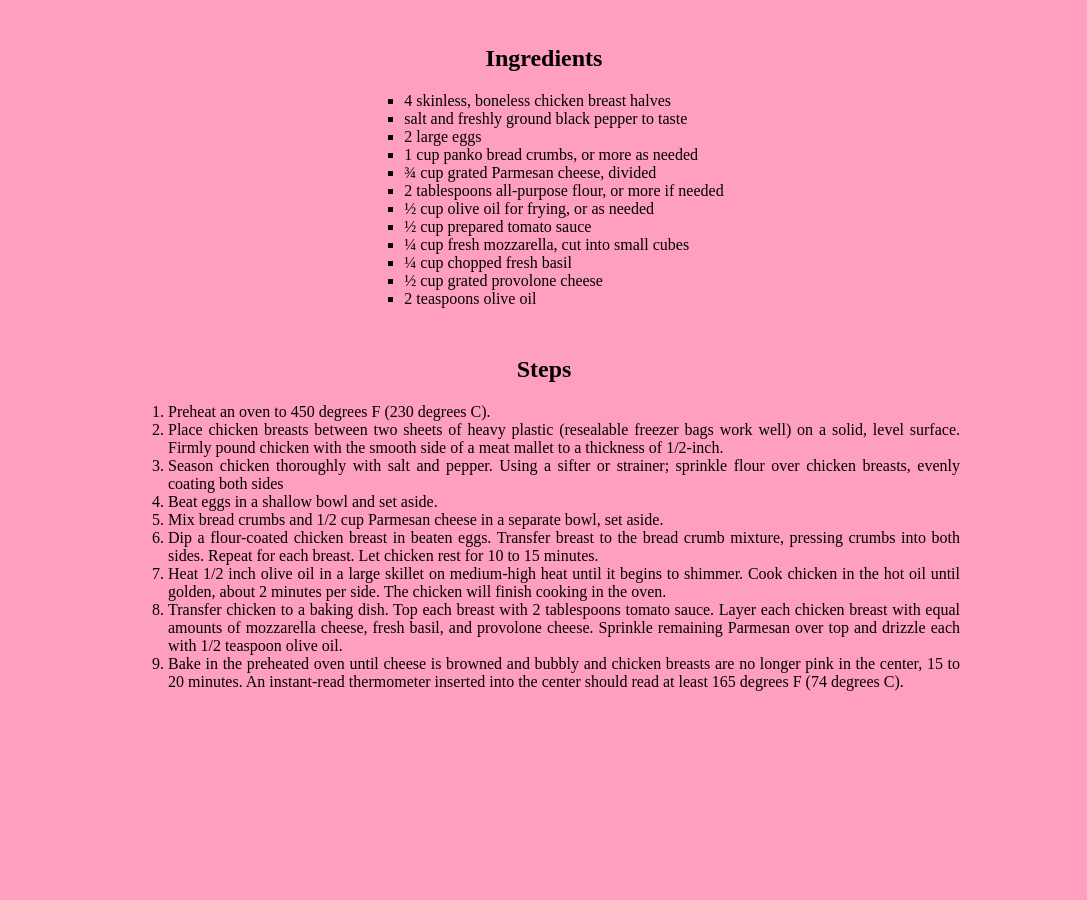
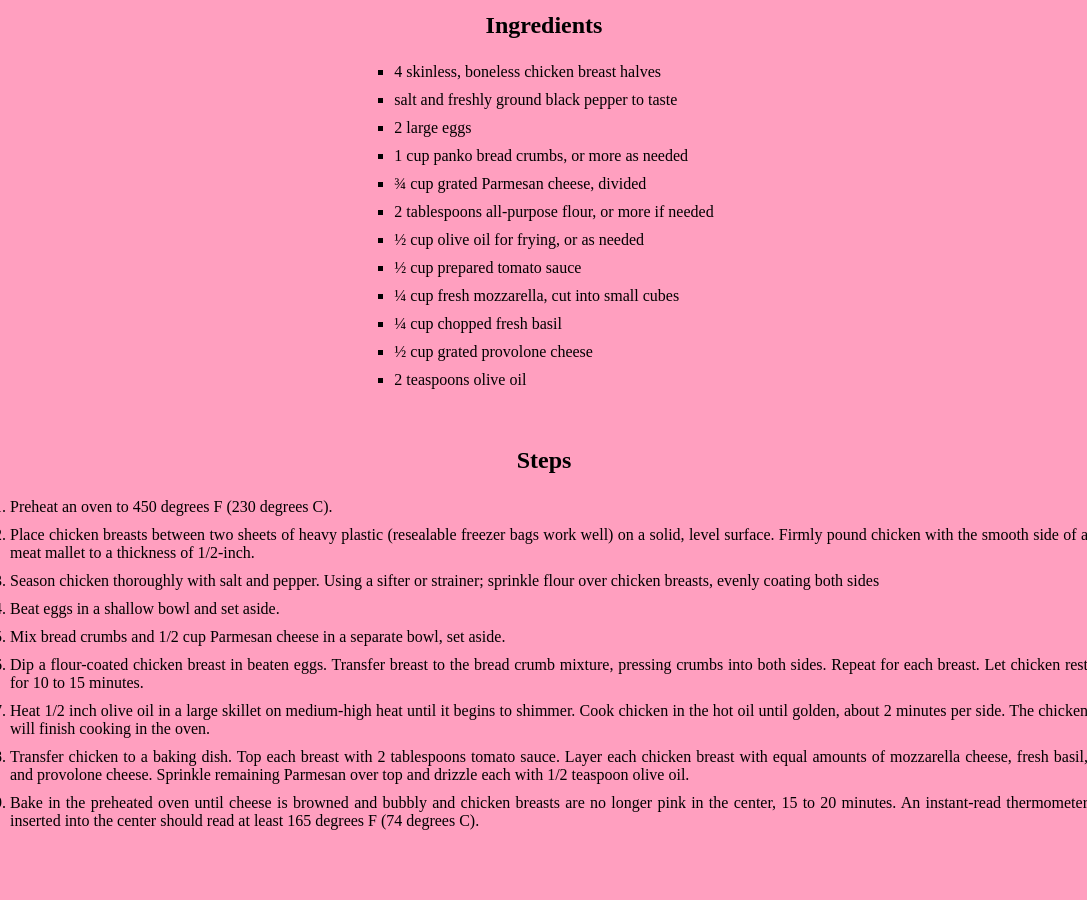
Before and after one commit to I0ANA24/odin-recipes, a plain HTML site: page recipes/Chicken Parmesan/chicken_parmesan.html in a window 1280 px wide. Shown: the part 785-1685 px from the top of the page, without its empty margins (96-1183 px from the left). Before the commit the page ends 1516 px from the top, so only its background shows below. Drawn offline with Linux system fonts and the light colour scheme.

```diff
--- a/styles.css
+++ b/styles.css
@@ -1,9 +1,24 @@
 * {
     box-sizing: border-box;
+    /* margin: 0; */
+    /* padding: 0; */
 }
 
-body {
+html, body {
     font-family: 'Cursive' 'Times New Roman', Georgia, serif;
+    background-color: rgb(255, 159, 191);
+    width: 100%;
+    min-width: fit-content;
+    /* height: 100vh; */
+    /* height: 100%;
+    min-height: max-content; */
+    margin: 0;
+    padding: 0;
+}
+
+html {
+    height: 100vh;
+    min-height: fit-content;
     background-color: rgb(255, 159, 191);
 }
 
@@ -14,10 +29,18 @@ body {
 
 h1, h2 {
     text-align: center;
+    margin: 0 auto;
+    padding: 0;
+    max-width: 80vw;
+}
+
+h1 {
+    padding-top: 3vh;
 }
 
 h2 {
     margin-top: 6vh;
+    margin-bottom: 3vh;
 }
 
 ul {
@@ -30,6 +53,10 @@ img {
     border-radius: 10px;
     margin-top: 4vh;
     margin-bottom: 5vh;
+    width: auto;
+    max-width: 90vw;
+    height: 50vh;
+    /* min-height: 30vh; */
 }
 
 p, ol {
@@ -38,7 +65,8 @@ p, ol {
     margin: 0 auto;
     text-align: justify;
     text-align-last: left;
-    width: 60vw;
+    width: 80vw;
+    max-width: 100vw;
 }
 
 p {
@@ -46,13 +74,21 @@ p {
 }
 
 ol {
-    width: 65vw;
+    width: 85vw;
     margin-bottom: 5vh;
+    padding-left: 10px;
+    padding-bottom: 20px;
+}
+
+li {
+    padding-bottom: 10px;
 }
 
 ul {
     display: block;
-    width: max-content;
+    width: fit-content;
+    padding-left: 30px;
+    padding-right: 10px;
     margin: 0 auto;
     text-align: left;
 }
```
